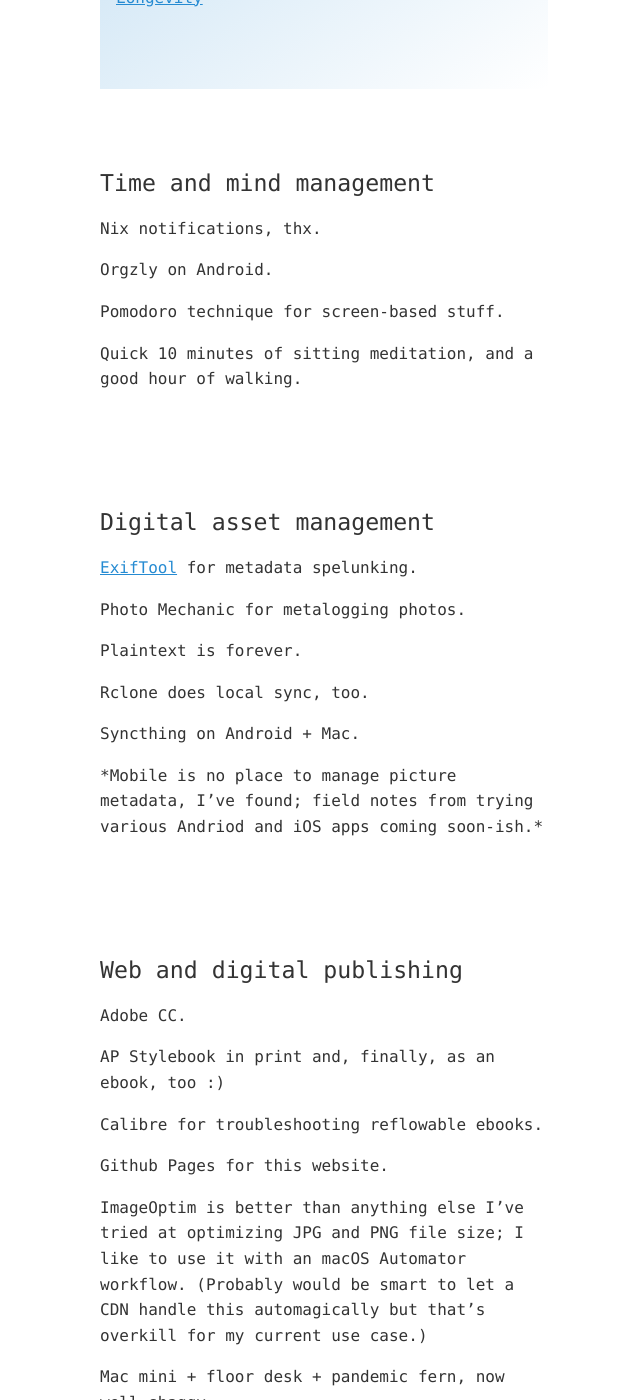
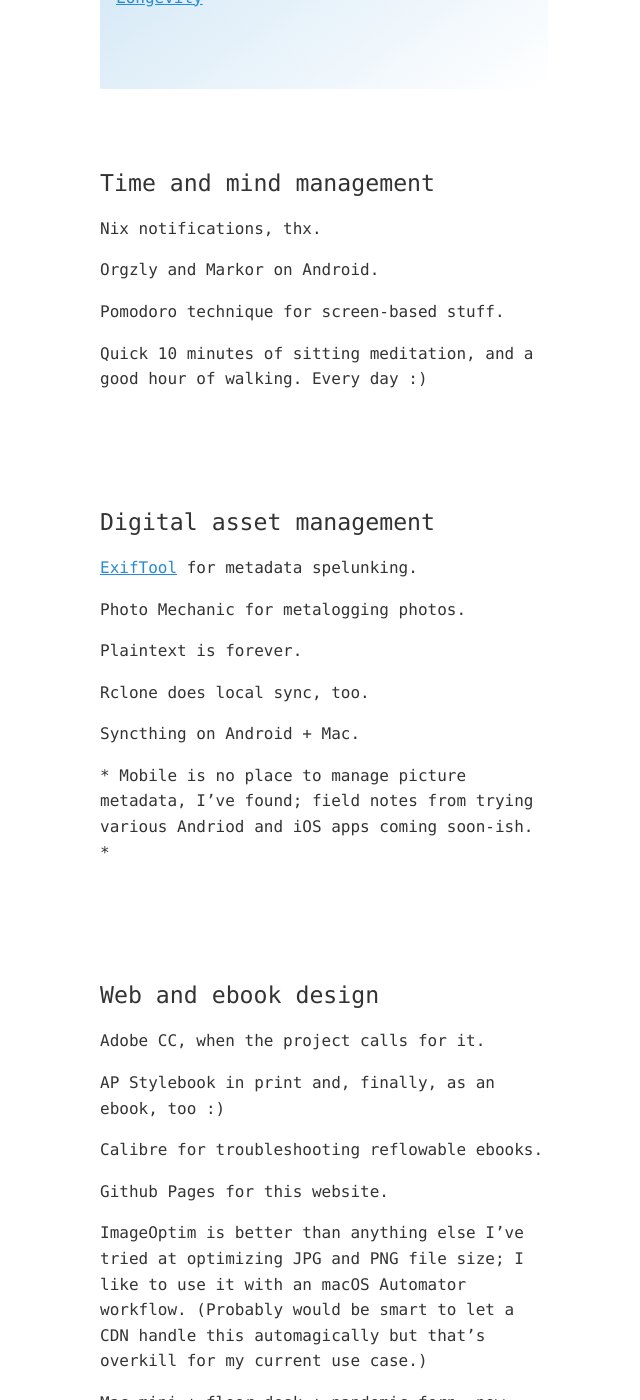
Before and after one commit to zachmccabe/zachmccabe.github.io, a Jekyll site: the page built from _tools/tools.md, in a window 1280 px wide and 1400 px high, scrolled down 701 px. Shown: the whole window, without its empty margins (316-956 px from the left). Built offline with Jekyll 4.4.1, drawn with Linux system fonts in a browser that asks for light colours; some of the changed text lies outside the part shown.

Commit message:
Update tools.md
Copy tweaks for clarity

```diff
--- a/_tools/tools.md
+++ b/_tools/tools.md
@@ -9,7 +9,7 @@
 nav: |
   + [Time and mind management](https://www.zachmccabe.com/tools/#time-and-mind-management)
   + [Digital asset management](https://www.zachmccabe.com/tools/#digital-asset-management)
-  + [Web and digital publishing](https://www.zachmccabe.com/tools/#web-and-digital-publishing)
+  + [Web and ebook design](https://www.zachmccabe.com/tools/#web-and-ebook-design)
   + [Photo](https://www.zachmccabe.com/tools/#photo)
   + [Work and play outside](https://www.zachmccabe.com/tools/#work-and-play-outside)
   + [Longevity](https://www.zachmccabe.com/tools/#longevity)
@@ -26,11 +26,11 @@
 
 Nix notifications, thx.
 
-Orgzly on Android.
+Orgzly and Markor on Android.
 
 Pomodoro technique for screen-based stuff.
 
-Quick 10 minutes of sitting meditation, and a good hour of walking.
+Quick 10 minutes of sitting meditation, and a good hour of walking. Every day :)
 
 
 
@@ -47,16 +47,15 @@
 
 Syncthing on Android + Mac.
 
-\*Mobile is no place to manage picture metadata, I've found; field notes from trying various Andriod and iOS apps coming soon-ish.\*
+\* Mobile is no place to manage picture metadata, I've found; field notes from trying various Andriod and iOS apps coming soon-ish. \*
 
 [ExifTool]: https://www.zachmccabe.com/tools/exiftool-notes
 
 
 
+## Web and ebook design
 
-## Web and digital publishing
-
-Adobe CC.
+Adobe CC, when the project calls for it.
 
 AP Stylebook in print and, finally, as an ebook, too :)
 
@@ -68,6 +67,9 @@
 
 Mac mini + floor desk + pandemic fern, now well-shaggy.
 
+BTW this [colophon] details the process, and tools, I used to build The Photographers Field Guide to Beijing.
+
+[colophon]: https://www.zachmccabe.com/beijing/bts/colophon
 
 
 
```
Also changed, not shown: other parts of _tools/tools.md (+1 -1 lines).
